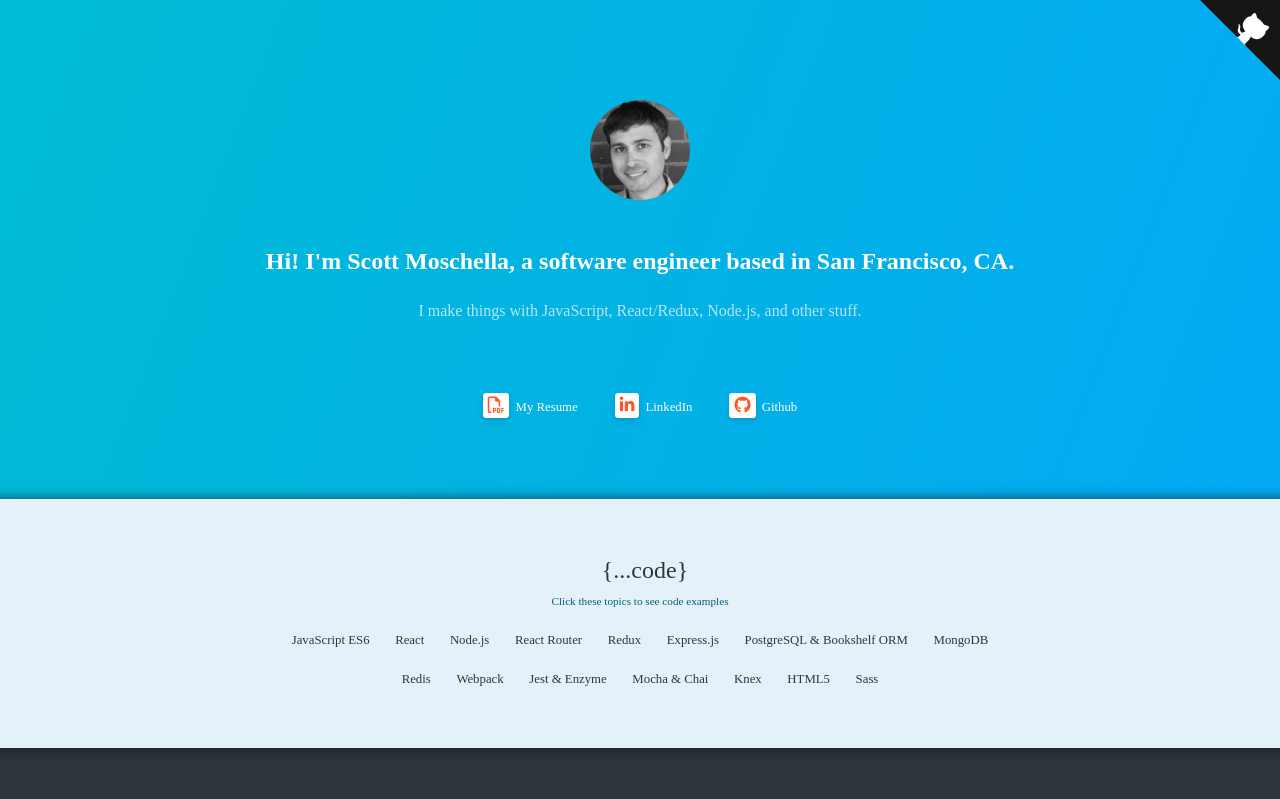
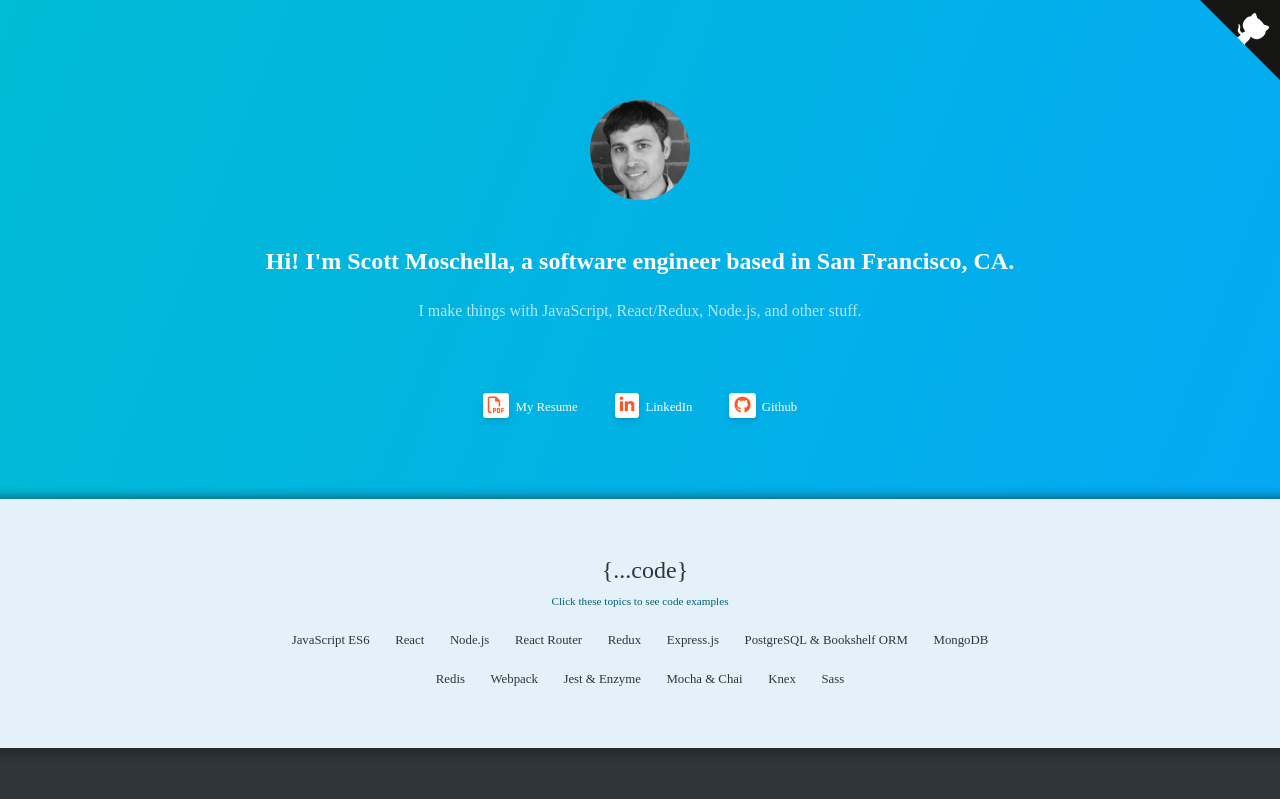
Before and after one commit to plasticbugs/plasticbugs.github.io, a React app: page / in a window 1280 px wide. Shown: the top 799 px of the page. Built offline with nearby package versions, Linux system fonts and the light colour scheme; a web font is replaced by a local one.

Commit message:
Remove html5 from skills

```diff
--- a/src/Skills.jsx
+++ b/src/Skills.jsx
@@ -886,14 +886,14 @@ exports.down = function(knex, Promise) {
           codeLang: 'javascript',
           ghLink: 'https://github.com/plasticbugs/ynck.io/blob/master/db/migrations/20170525170907_starter_tables.js'
         },
-        {
-          title: 'HTML5',
-          codeSnippet: function(){
-            return (<div>{`
-            `}</div>)},
-          showModal: false,
-          codeLang: 'markup'
-        },
+        // {
+        //   title: 'HTML5',
+        //   codeSnippet: function(){
+        //     return (<div>{`
+        //     `}</div>)},
+        //   showModal: false,
+        //   codeLang: 'markup'
+        // },
         {
           title: 'Sass',
           codeSnippet: function(){
```
Also changed, not shown: js/bundle.js.
